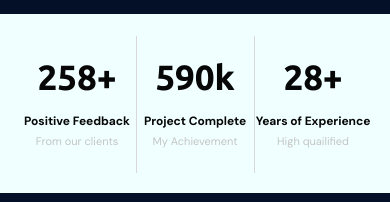
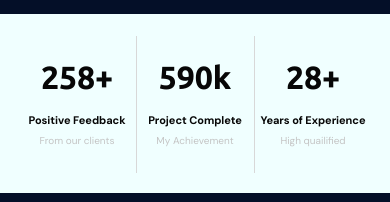
Before and after one commit to karorinn/karorinn.github.io, a plain HTML site: page index.html in a window 390 px wide. Shown: the part 386-588 px from the top of the page. Drawn offline with Linux system fonts and the light colour scheme; a web font is replaced by a local one.

Commit message:
Update style.css

```diff
--- a/css/style.css
+++ b/css/style.css
@@ -2282,18 +2282,18 @@ display: flex;
     display: flex;
 }
     #t1{
-      font-size: 35px;
-      line-height: 38px;
+      font-size: 32px;
+      line-height: 36px;
     }
     #t2{
-      font-size: 12px;
+      font-size: 11px;
       max-width: 120px;
       line-height: 18px;
       padding-bottom: 1px;
     }
 
     #t3{
-      font-size: 11px;
+      font-size: 10px;
     }
     #tib-2_1 {
       padding: 0 4% 0px 0;
```
